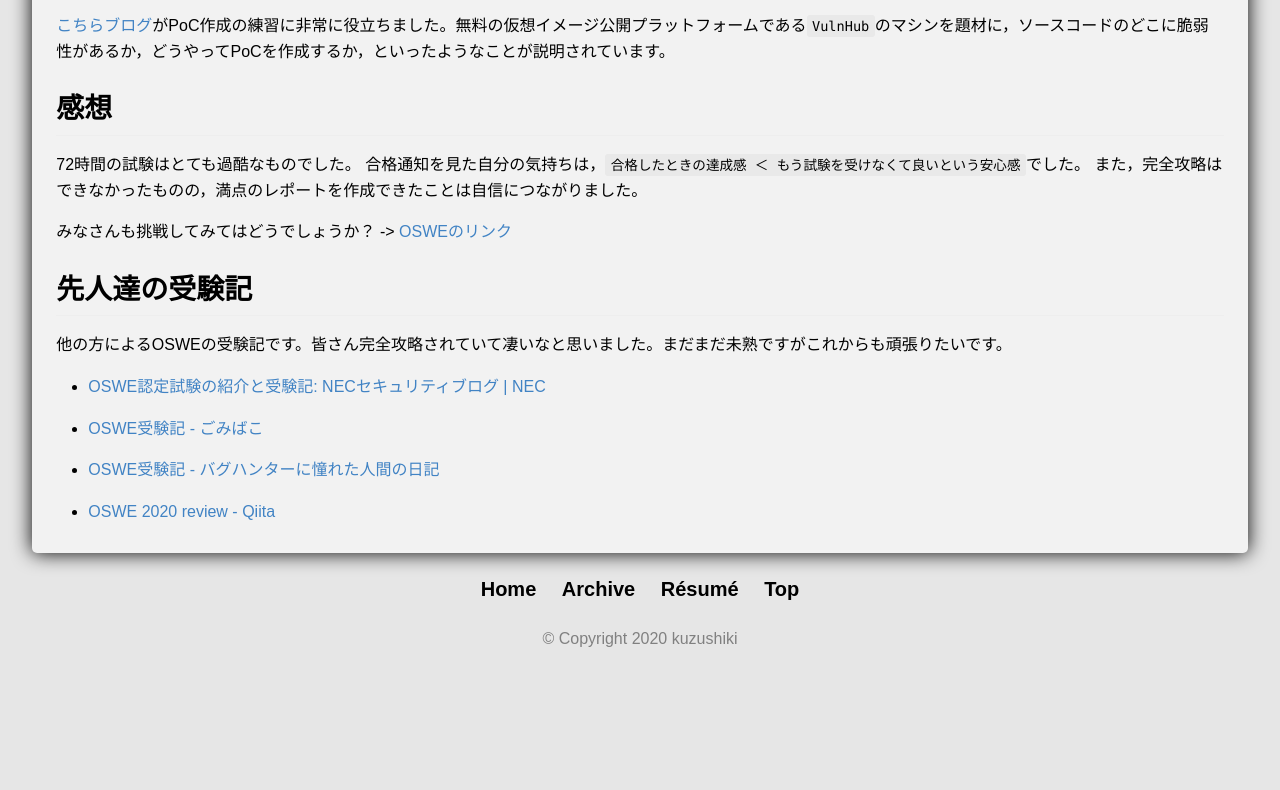
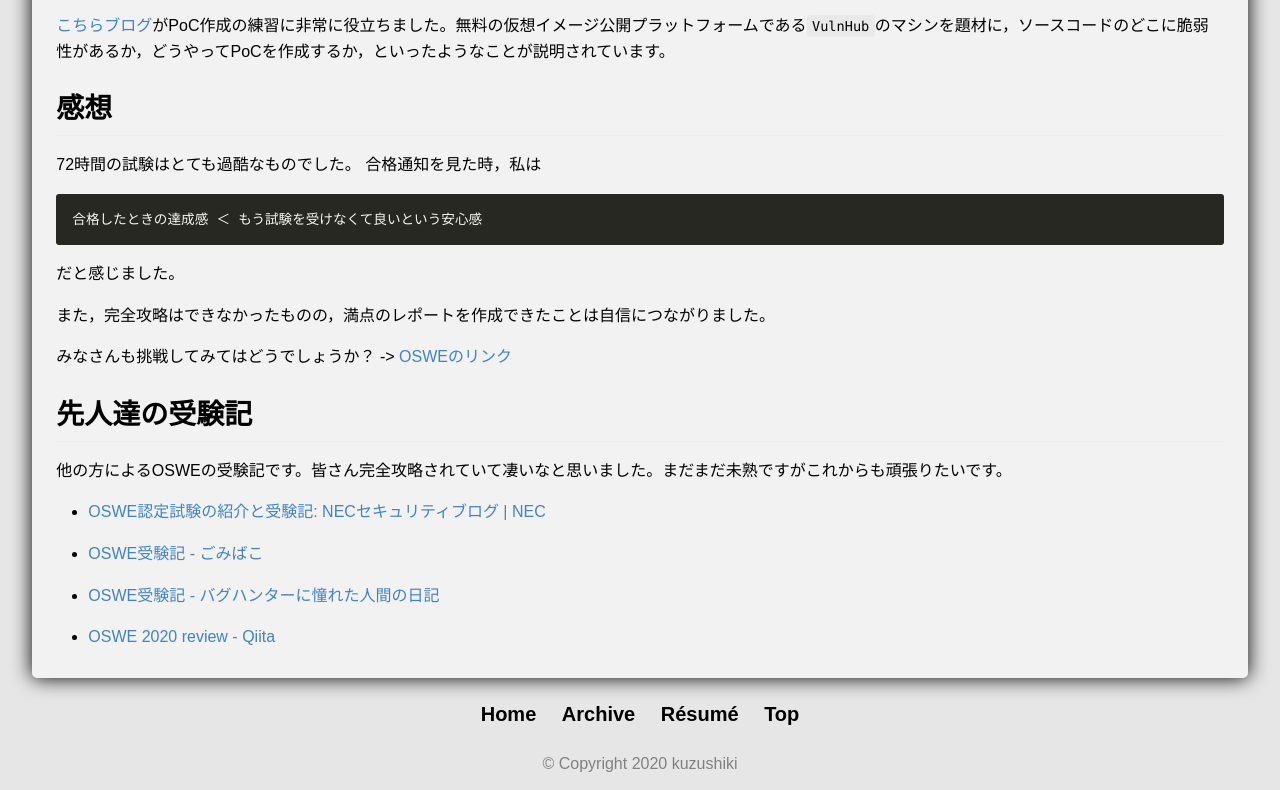
Before and after one commit to kuzushiki/kuzushiki.github.io, a plain HTML site: page post/oswe/note/index.html in a window 1280 px wide. Shown: the part 5751-6541 px from the top of the page. Before the commit the page ends 6415 px from the top, so only its background shows below. Drawn offline with Linux system fonts and the light colour scheme.

Commit message:
文言修正

```diff
--- a/post/oswe/note/index.html
+++ b/post/oswe/note/index.html
@@ -225,8 +225,10 @@ OSWEとは Offensive Security Web Expert (OSWE)とは，WEBアプリケーショ
 <p><a href="https://klezvirus.github.io/Misc/HTB-VH-OSWE/">こちらブログ</a>がPoC作成の練習に非常に役立ちました。無料の仮想イメージ公開プラットフォームである<code>VulnHub</code>のマシンを題材に，ソースコードのどこに脆弱性があるか，どうやってPoCを作成するか，といったようなことが説明されています。</p>
 <h2 id="感想">感想</h2>
 <p>72時間の試験はとても過酷なものでした。
-合格通知を見た自分の気持ちは，<code>合格したときの達成感 ＜ もう試験を受けなくて良いという安心感</code>でした。
-また，完全攻略はできなかったものの，満点のレポートを作成できたことは自信につながりました。</p>
+合格通知を見た時，私は</p>
+<div class="highlight"><pre style="color:#f8f8f2;background-color:#272822;-moz-tab-size:4;-o-tab-size:4;tab-size:4"><code class="language-text" data-lang="text">合格したときの達成感 ＜ もう試験を受けなくて良いという安心感
+</code></pre></div><p>だと感じました。</p>
+<p>また，完全攻略はできなかったものの，満点のレポートを作成できたことは自信につながりました。</p>
 <p>みなさんも挑戦してみてはどうでしょうか？ -&gt; <a href="https://www.offensive-security.com/awae-oswe/">OSWEのリンク</a></p>
 <h2 id="先人達の受験記">先人達の受験記</h2>
 <p>他の方によるOSWEの受験記です。皆さん完全攻略されていて凄いなと思いました。まだまだ未熟ですがこれからも頑張りたいです。</p>
```
